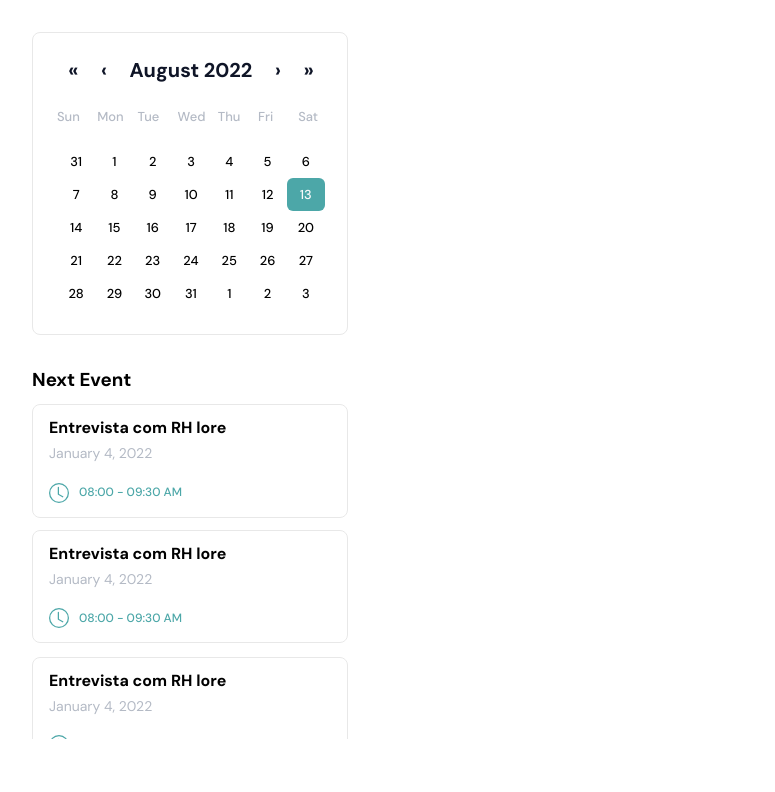
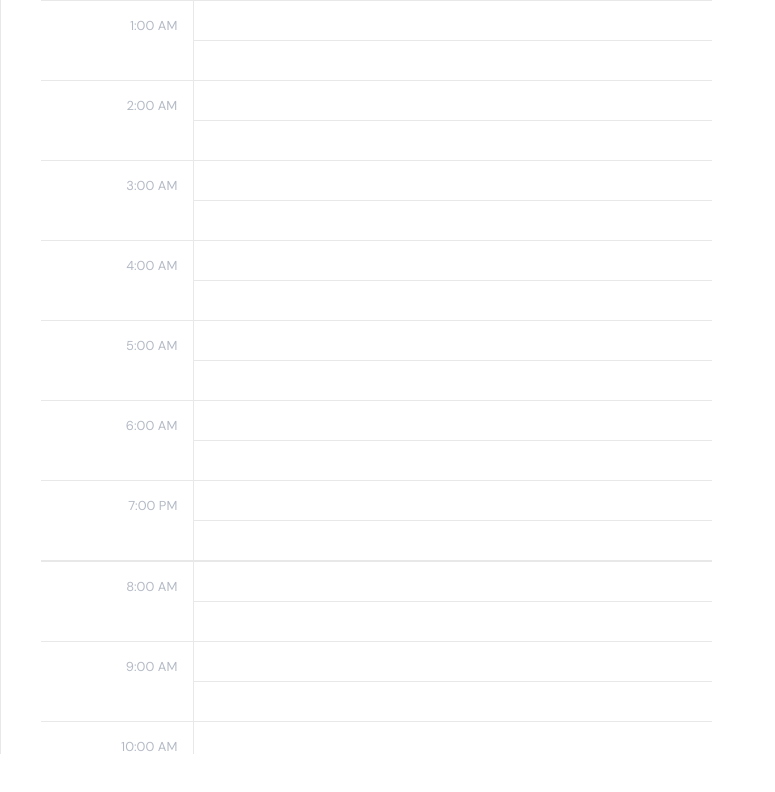
Before and after one commit to viniciusferreira7/fasters, a Next.js app: page / in a window 1280 px wide. Shown: the top 792 px of the page, without its empty margins (0-775 px from the left). Built offline with nearby package versions, Linux system fonts and the light colour scheme.

Commit message:
style(timeevent): aplicado css no TimeEvent

```diff
--- /dev/null
+++ b/src/components/TimeEvent/index.tsx
@@ -0,0 +1,230 @@
+import {
+  BlockContainer,
+  HourContainer,
+  InfoContainer,
+  TimeEventContainer,
+} from './styles'
+
+export default function TimeEvent() {
+  return (
+    <TimeEventContainer>
+      <BlockContainer>
+        <HourContainer>
+          <p>1:00 AM</p>
+        </HourContainer>
+        <InfoContainer>
+          <div></div>
+          <div></div>
+        </InfoContainer>
+      </BlockContainer>
+      <BlockContainer>
+        <HourContainer>
+          <p>2:00 AM</p>
+        </HourContainer>
+        <InfoContainer>
+          <div></div>
+          <div></div>
+        </InfoContainer>
+      </BlockContainer>
+      <BlockContainer>
+        <HourContainer>
+          <p>3:00 AM</p>
+        </HourContainer>
+        <InfoContainer>
+          <div></div>
+          <div></div>
+        </InfoContainer>
+      </BlockContainer>
+      <BlockContainer>
+        <HourContainer>
+          <p>4:00 AM</p>
+        </HourContainer>
+        <InfoContainer>
+          <div></div>
+          <div></div>
+        </InfoContainer>
+      </BlockContainer>
+      <BlockContainer>
+        <HourContainer>
+          <p>5:00 AM</p>
+        </HourContainer>
+        <InfoContainer>
+          <div></div>
+          <div></div>
+        </InfoContainer>
+      </BlockContainer>
+      <BlockContainer>
+        <HourContainer>
+          <p>6:00 AM</p>
+        </HourContainer>
+        <InfoContainer>
+          <div></div>
+          <div></div>
+        </InfoContainer>
+      </BlockContainer>
+      <BlockContainer>
+        <HourContainer>
+          <p>7:00 PM</p>
+        </HourContainer>
+        <InfoContainer>
+          <div></div>
+          <div></div>
+        </InfoContainer>
+      </BlockContainer>
+      <BlockContainer></BlockContainer>
+      <BlockContainer>
+        <HourContainer>
+          <p>8:00 AM</p>
+        </HourContainer>
+        <InfoContainer>
+          <div></div>
+          <div></div>
+        </InfoContainer>
+      </BlockContainer>
+      <BlockContainer>
+        <HourContainer>
+          <p>9:00 AM</p>
+        </HourContainer>
+        <InfoContainer>
+          <div></div>
+          <div></div>
+        </InfoContainer>
+      </BlockContainer>
+      <BlockContainer>
+        <HourContainer>
+          <p>10:00 AM</p>
+        </HourContainer>
+        <InfoContainer>
+          <div></div>
+          <div></div>
+        </InfoContainer>
+      </BlockContainer>
+      <BlockContainer>
+        <HourContainer>
+          <p>11:00 AM</p>
+        </HourContainer>
+        <InfoContainer>
+          <div></div>
+          <div></div>
+        </InfoContainer>
+      </BlockContainer>
+      <BlockContainer>
+        <HourContainer>
+          <p>12:00 AM</p>
+        </HourContainer>
+        <InfoContainer>
+          <div></div>
+          <div></div>
+        </InfoContainer>
+      </BlockContainer>
+      <BlockContainer>
+        <HourContainer>
+          <p>1:00 PM</p>
+        </HourContainer>
+        <InfoContainer>
+          <div></div>
+          <div></div>
+        </InfoContainer>
+      </BlockContainer>
+      <BlockContainer>
+        <HourContainer>
+          <p>2:00 PM</p>
+        </HourContainer>
+        <InfoContainer>
+          <div></div>
+          <div></div>
+        </InfoContainer>
+      </BlockContainer>
+      <BlockContainer>
+        <HourContainer>
+          <p>3:00 PM</p>
+        </HourContainer>
+        <InfoContainer>
+          <div></div>
+          <div></div>
+        </InfoContainer>
+      </BlockContainer>
+      <BlockContainer>
+        <HourContainer>
+          <p>4:00 PM</p>
+        </HourContainer>
+        <InfoContainer>
+          <div></div>
+          <div></div>
+        </InfoContainer>
+      </BlockContainer>
+      <BlockContainer>
+        <HourContainer>
+          <p>5:00 PM</p>
+        </HourContainer>
+        <InfoContainer>
+          <div></div>
+          <div></div>
+        </InfoContainer>
+      </BlockContainer>
+      <BlockContainer>
+        <HourContainer>
+          <p>6:00 PM</p>
+        </HourContainer>
+        <InfoContainer>
+          <div></div>
+          <div></div>
+        </InfoContainer>
+      </BlockContainer>
+      <BlockContainer>
+        <HourContainer>
+          <p>7:00 PM</p>
+        </HourContainer>
+        <InfoContainer>
+          <div></div>
+          <div></div>
+        </InfoContainer>
+      </BlockContainer>
+      <BlockContainer>
+        <HourContainer>
+          <p>8:00 PM</p>
+        </HourContainer>
+        <InfoContainer>
+          <div></div>
+          <div></div>
+        </InfoContainer>
+      </BlockContainer>
+      <BlockContainer>
+        <HourContainer>
+          <p>9:00 PM</p>
+        </HourContainer>
+        <InfoContainer>
+          <div></div>
+          <div></div>
+        </InfoContainer>
+      </BlockContainer>
+      <BlockContainer>
+        <HourContainer>
+          <p>10:00 PM</p>
+        </HourContainer>
+        <InfoContainer>
+          <div></div>
+          <div></div>
+        </InfoContainer>
+      </BlockContainer>
+      <BlockContainer>
+        <HourContainer>
+          <p>11:00 PM</p>
+        </HourContainer>
+        <InfoContainer>
+          <div></div>
+          <div></div>
+        </InfoContainer>
+      </BlockContainer>
+      <BlockContainer>
+        <HourContainer>
+          <p>12:00 PM</p>
+        </HourContainer>
+        <InfoContainer>
+          <div></div>
+          <div></div>
+        </InfoContainer>
+      </BlockContainer>
+    </TimeEventContainer>
+  )
+}
--- /dev/null
+++ b/src/components/TimeEvent/styles.ts
@@ -0,0 +1,63 @@
+import styled from 'styled-components'
+
+export const TimeEventContainer = styled.section`
+  display: flex;
+  flex-direction: column;
+
+  max-width: 44.5rem;
+  height: 47.125rem;
+  padding-left: 2.5rem;
+
+  border-left: 1px solid ${(props) => props.theme['gray-200']};
+
+  overflow-y: auto;
+`
+
+export const BlockContainer = styled.div`
+  display: flex;
+  align-items: flex-start;
+
+  width: 100%;
+  height: 5rem;
+
+  border: 1px solid ${(props) => props.theme['gray-200']};
+  border-left: 0;
+  border-right: 0;
+
+  &:first-child {
+    border-bottom: 0;
+  }
+
+  & + & {
+    border-bottom: 0;
+  }
+`
+export const HourContainer = styled.div`
+  display: flex;
+  justify-content: right;
+
+  width: 10rem;
+  height: 100%;
+  padding: 1rem;
+
+  font-size: 0.81rem;
+  color: ${(props) => props.theme['gray-500']};
+`
+
+export const InfoContainer = styled.div`
+  display: flex;
+  flex-direction: column;
+
+  width: 34.5rem;
+
+  div {
+    border-left: 1px solid ${(props) => props.theme['gray-200']};
+    border-right: 0;
+
+    height: 2.5rem;
+  }
+
+  div:first-child {
+    border-bottom: 1px solid ${(props) => props.theme['gray-200']};
+  }
+`
--- a/src/pages/index.tsx
+++ b/src/pages/index.tsx
@@ -1,5 +1,5 @@
 import Head from 'next/head'
-import DayEvents from '../components/DayEvents'
+import TimeEvent from '../components/TimeEvent'
 
 export default function Home() {
   return (
@@ -9,7 +9,8 @@ export default function Home() {
       </Head>
       {/* <SideBar /> */}
       {/* <Header /> */}
-      <DayEvents />
+      {/* <DayEvents /> */}
+      <TimeEvent />
     </>
   )
 }
```
